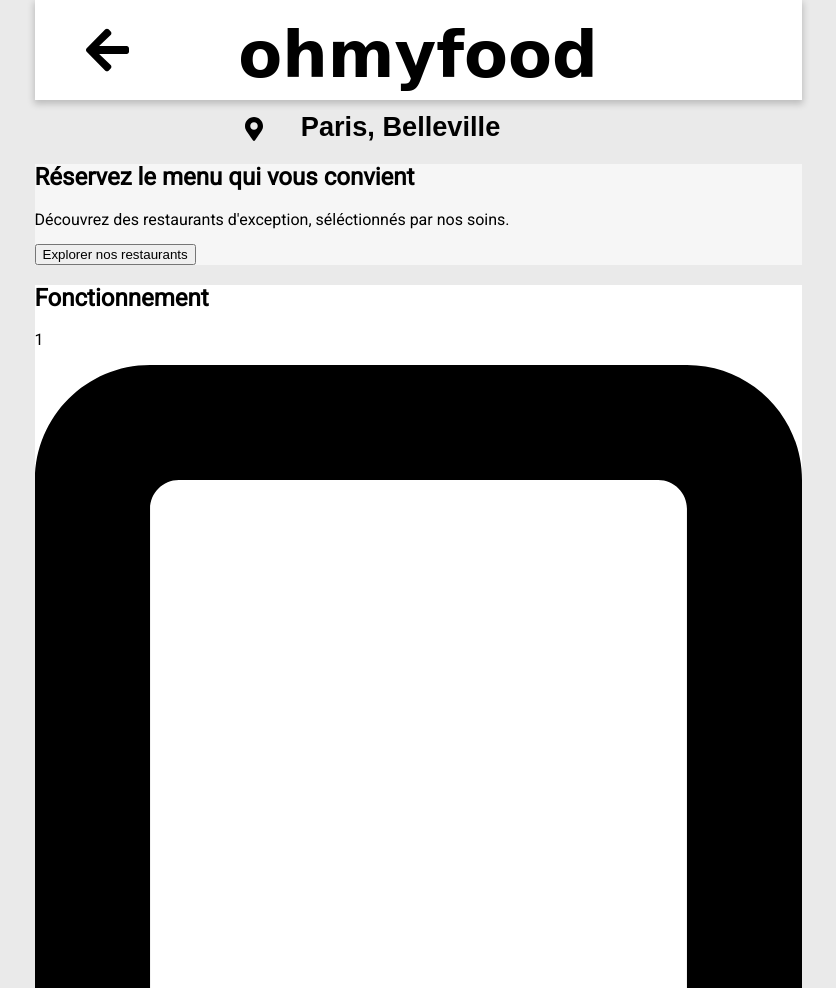
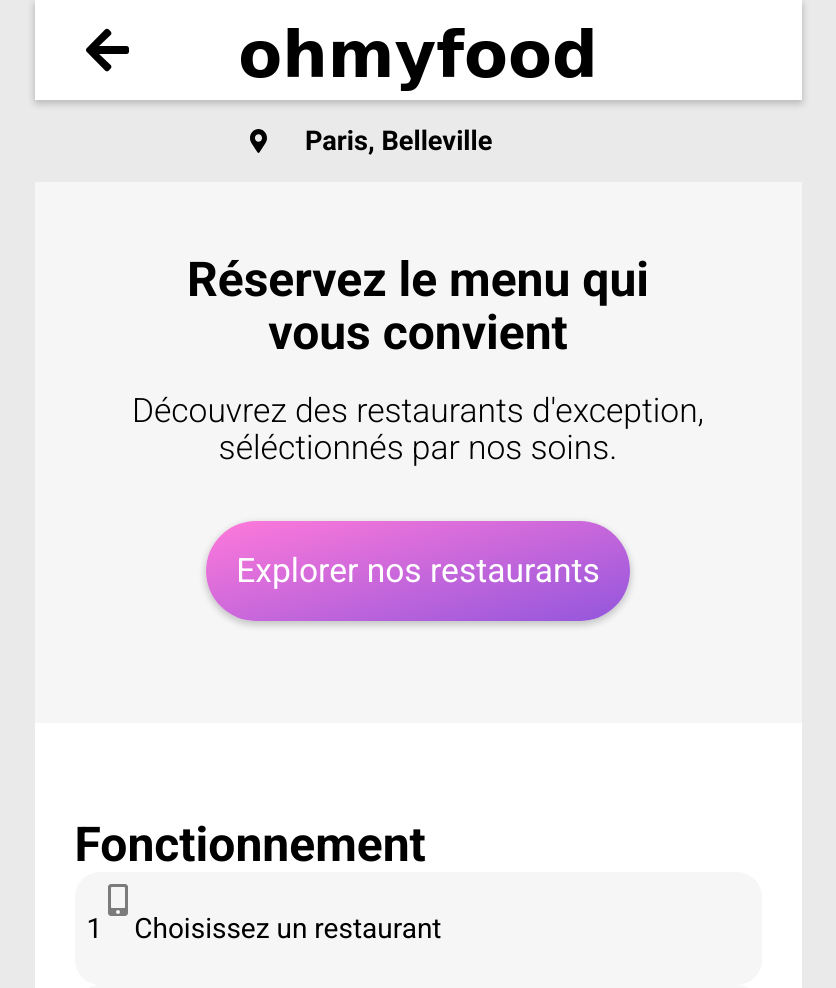
Before and after one commit to TheAxaR/AubryAlexandre_3_16082021, a website: page public/index.html in a window 1280 px wide. Shown: the top 988 px of the page, without its empty margins (222-1058 px from the left). Drawn offline with Linux system fonts and the light colour scheme; a web font is replaced by a local one.

Commit message:
Created Buttons Rules and Shadow mixin

```diff
--- a/public/index.html
+++ b/public/index.html
@@ -34,16 +34,7 @@
         crossorigin
     >
     <link
-        rel="preconnect"
-        href="https://fonts.googleapis.com"
-    >
-    <link
-        rel="preconnect"
-        href="https://fonts.gstatic.com"
-        crossorigin
-    >
-    <link
-        href="https://fonts.googleapis.com/css2?family=Roboto&family=Shrikhand&display=swap"
+        href="https://fonts.googleapis.com/css2?family=Roboto:ital,wght@0,100;0,300;0,400;0,500;0,700;0,900;1,100;1,300;1,400;1,500;1,700;1,900&family=Shrikhand&display=swap"
         rel="stylesheet"
     >
 </head>
@@ -82,13 +73,14 @@
             </div>
         </div>
         <div class="concept">
-            <h2 class="concept__title">Réservez le menu qui vous convient</h2>
-            <p class="concept__citation">Découvrez des restaurants d'exception, séléctionnés par nos soins.</p>
+            <h2 class="concept__title"><span>Réservez le menu qui</span> vous convient</h2>
+            <p class="concept__citation"><span>Découvrez des restaurants d'exception,</span> séléctionnés par
+                nos soins.</p>
             <button class="concept__button">Explorer nos restaurants</button>
         </div>
         <div class="steps">
             <h2 class="steps__title">Fonctionnement</h2>
-            <div class="steps__button">
+            <button class="steps__button">
                 <p class="steps__button__number">1</p>
                 <img
                     class="steps__button__logo"
@@ -96,8 +88,8 @@
                     alt="icone téléphone"
                 ></img>
                 <p class="steps__button__instruction">Choisissez un restaurant</p>
-            </div>
-            <div class="steps__button">
+            </button>
+            <button class="steps__button">
                 <p class="steps__button__number">2</p>
                 <img
                     class="steps__button__logo"
@@ -105,8 +97,8 @@
                     alt="icone liste"
                 ></img>
                 <p class="steps__button__instruction">Composez votre menu</p>
-            </div>
-            <div class="steps__button steps__button--active">
+            </button>
+            <button class="steps__button steps__button--active">
                 <p class="steps__button__number">3</p>
                 <img
                     class="steps__button__logo"
@@ -114,7 +106,7 @@
                     alt="icone magasin"
                 ></img>
                 <p class="steps__button__instruction">Dégustez au restaurant</p>
-            </div>
+            </button>
         </div>
         <div class="restaurants">
             <div class="card card--new">
--- a/sass/base/_typography.scss
+++ b/sass/base/_typography.scss
@@ -4,6 +4,22 @@
   line-height: 1.1;
 }
 
+input,
+textarea,
+button {
+  font-family: inherit;
+}
+
 h1 {
   font-family: "Shrikhand", cursive;
 }
+h2 {
+  font-size: 3em;
+  font-weight: bold;
+  margin-bottom: 0.6em;
+}
+
+p {
+  font-size: 2.1em;
+  font-weight: 300;
+}
--- a/sass/components/_buttons.scss
+++ b/sass/components/_buttons.scss
@@ -0,0 +1,38 @@
+.concept__button {
+  padding: 0.9em;
+  font-size: 2.1em;
+  border-radius: 50px;
+  color: white;
+  @include shadow;
+  border: none;
+  background: $secondary-color;
+  background: linear-gradient(165deg, $secondary-color 0%, $primary-color 100%);
+  margin: 0.6em auto 2.1em;
+}
+
+.steps__button {
+  display: flex;
+  width: 100%;
+  margin: 0;
+  padding: 0.9em;
+  border-radius: 25px;
+  border: none;
+  background-color: $light-grey;
+  .steps__button__logo {
+    height: 32px;
+    width: 32px;
+    filter: opacity(50%);
+  }
+
+  p {
+    font-weight: 400;
+  }
+}
+
+.steps__button--active {
+  background-color: #f6efff;
+  .steps__button__logo {
+    filter: invert(71%) sepia(84%) saturate(6555%) hue-rotate(243deg)
+      brightness(92%) contrast(86%);
+  }
+}
--- a/sass/layout/_header.scss
+++ b/sass/layout/_header.scss
@@ -6,7 +6,7 @@
   justify-content: space-around;
   background-color: white;
   margin-bottom: 10px;
-  box-shadow: 0px 3px 7px 1px rgba(0, 0, 0, 0.2);
+  @include shadow;
 }
 .header__backhome {
   width: 50px;
--- a/sass/pages/_home.scss
+++ b/sass/pages/_home.scss
@@ -1,14 +1,14 @@
 .localisation {
   width: 50%;
-  margin: 0 auto;
+  margin: 1.5em auto 1.5em;
   display: flex;
   justify-content: space-around;
   align-items: center;
-  // background-color: white;
+
   .localisation__logo {
     width: 30px;
     height: 25px;
-    margin: 5px 15px 0px 15px;
+    margin: 0 auto;
     img {
       max-height: 95%;
     }
@@ -27,7 +27,26 @@
 
 .concept {
   background-color: $light-grey;
+  text-align: center;
+  padding: 2em 0;
+  .concept__title {
+    span::after {
+      content: "\00000a";
+      white-space: pre;
+    }
+  }
+  .concept__citation {
+    span::after {
+      content: "\00000a";
+      white-space: pre;
+    }
+  }
 }
+
 .steps {
   background-color: white;
+  padding: 6em 2.5em;
+  .steps__title {
+    margin: 0;
+  }
 }
--- a/sass/utils/_mixins.scss
+++ b/sass/utils/_mixins.scss
@@ -0,0 +1,3 @@
+@mixin shadow {
+  box-shadow: 0px 3px 7px 1px rgba(0, 0, 0, 0.2);
+}
```
Also changed, not shown: public/css/style.css, 1 other file.
